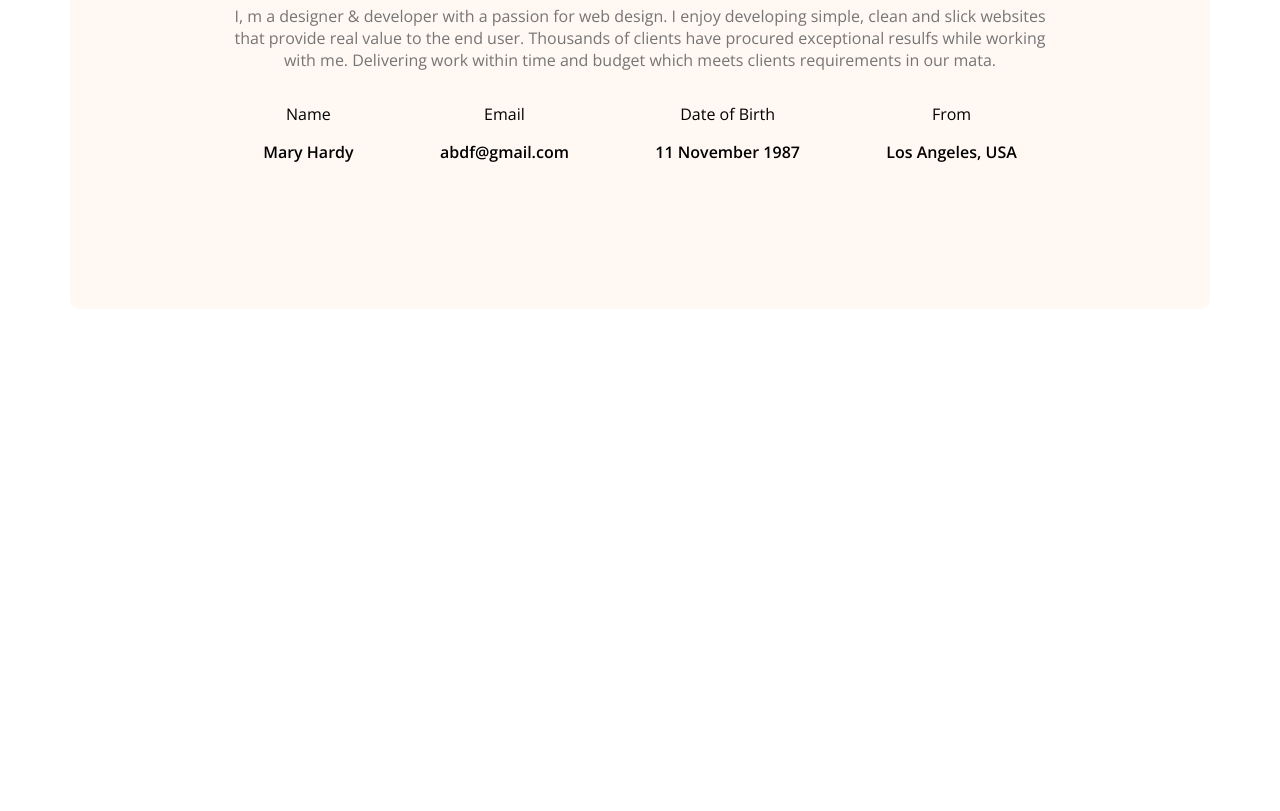
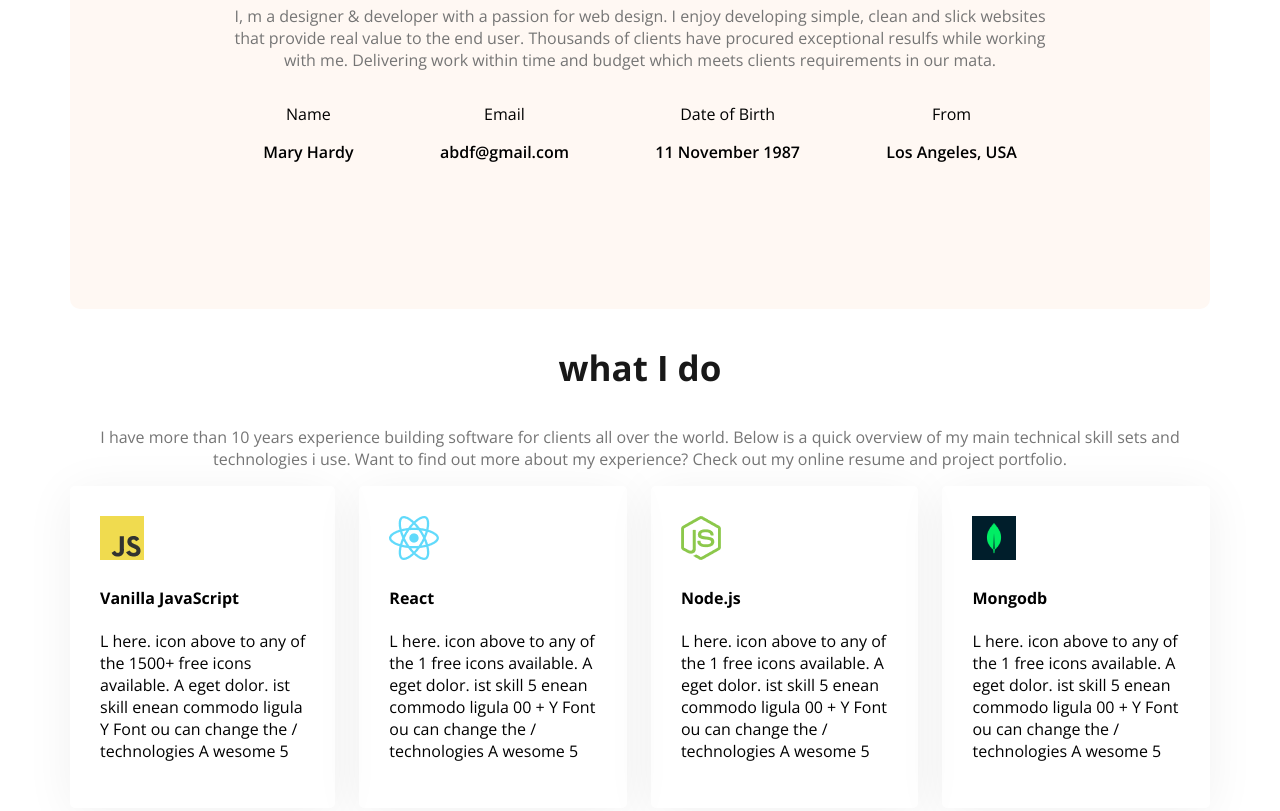
Before and after one commit to toha003/web-dev--portfolio-, a plain HTML site: page index.html in a window 1280 px wide. Shown: the part 1202-2013 px from the top of the page. Before the commit the page ends 1519 px from the top, so only its background shows below. Drawn offline with nearby package versions, Linux system fonts and the light colour scheme.

Commit message:
added skill container

```diff
--- a/index.html
+++ b/index.html
@@ -69,6 +69,47 @@
 
                 </div>
             </section>
+           <!-- what is do secton start -->
+            <section class="skills">
+                  <h3 class="section-title text-center">what I do</h3>
+                    <p class="section-description text-center">I have more than 10 years experience building software for clients all over the world. Below is a quick
+                        overview of my main technical skill sets and technologies i use. Want to find out more about my experience?
+                        Check out my online resume and project portfolio.</p>
+
+                         <!-- .skill*4>img+h4.skill-title+P.skill-description-->
+
+                        <div class="skills-container">
+                            <div class="skill">
+                                <img src="images/icons/js.png" alt="">
+                                <h4 class="skil-title">Vanilla JavaScript</h4>
+                                <p class="skill-description">L here.  icon above to any of the  1500+ free icons available.
+                                     A eget dolor. ist skill enean commodo ligula  Y  Font ou can change the  / technologies  A wesome  5</p>
+                            </div>
+                            <div class="skill">
+                                <img src="images/icons/react.png" alt="">
+                                <h4 class="skil-title">React</h4>
+                                <p class="skill-description">L here.  icon above to any of the  1 free icons available.
+                                    A eget dolor. ist skill 5 enean commodo ligula  00 + Y  Font ou can change the  / technologies  A wesome  5</p>
+                            </div>
+                            <div class="skill">
+                                <img src="images/icons/nodejs.png" alt="">
+                                <h4 class="skil-title">Node.js</h4>
+                                <p class="skill-description">L here.  icon above to any of the  1 free icons available.
+                                    A eget dolor. ist skill 5 enean commodo ligula  00 + Y  Font ou can change the  / technologies  A wesome  5</p>
+                            </div>
+                            <div class="skill">
+                                <img src="images/icons/mongo.png" alt="">
+                                <h4 class="skil-title">Mongodb</h4>
+                                <p class="skill-description">L here.  icon above to any of the  1 free icons available.
+                                    A eget dolor. ist skill 5 enean commodo ligula  00 + Y  Font ou can change the  / technologies  A wesome  5</p>
+                            </div>
+
+                        </div>
+
+
+            </section>
+
+
         </main>
     <footer>
 
--- a/styles/protfolio.css
+++ b/styles/protfolio.css
@@ -34,6 +34,13 @@ font-size: 35px;
 font-weight: bold;
 color: #181818;
 }
+
+.text-center{
+text-align: center;
+}
+
+
+
 .section-description{
 font: size 18px;
 color: #757575;
@@ -106,7 +113,8 @@ margin: none;
 main{
 max-width: 1140px;
 margin: 0 auto;
-
+margin-top: 130px;
+margin-bottom: 130px;
 }
 
 /* about styles */
@@ -114,7 +122,7 @@ margin: 0 auto;
     border-radius: 10px;
     padding: 130px 150px;
     text-align: center;
-    margin-top: 130px;
+
 }
 
 .about-items{
@@ -124,3 +132,14 @@ margin: 0 auto;
 .item-description{
     font-weight: 600;
 }
+/* skills section styles */
+.skills-container{
+    display: flex;
+       gap: 24px;
+}
+
+.skill{
+    padding: 30px;
+    border-radius: 5px;
+    box-shadow: 0px 6px 50px 0px rgba( 0,0,0, 0.06)
+}
```
